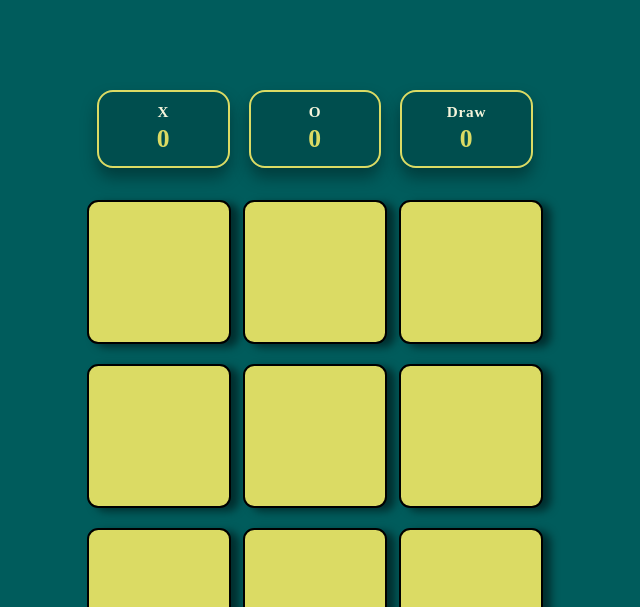
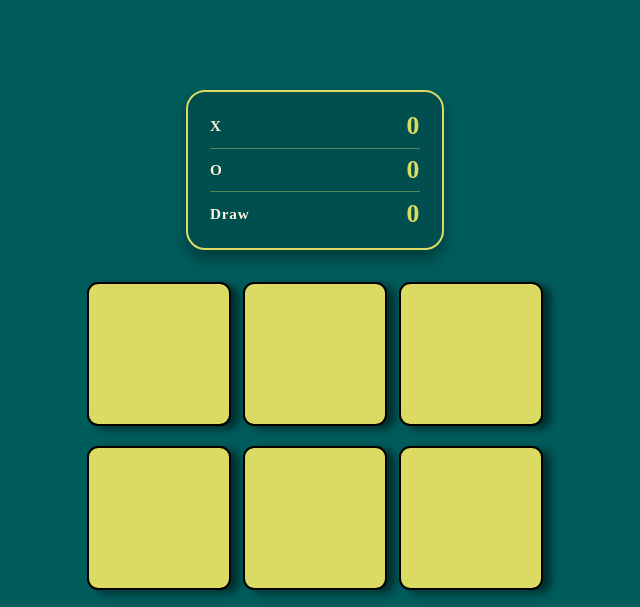
Before and after one commit to DIP-24/Tic_Tac_Toe_Web, a plain HTML site: page index.html in a window 1280 px wide. Shown: the part 126-733 px from the top of the page, without its empty margins (325-965 px from the left). Drawn offline with Linux system fonts and the light colour scheme.

Commit message:
modifying score board

```diff
--- a/index.html
+++ b/index.html
@@ -11,17 +11,19 @@
         <h1>Tic-Tac-Toe</h1>
     </div>
     <div class="scoreboard" aria-label="Scoreboard">
-        <div class="score-item">
+        <div class="score-box">
+            <div class="score-row">
                 <span class="label">X</span>
                 <span class="value" id="score-x">0</span>
             </div>
-        <div class="score-item">
+            <div class="score-row">
                 <span class="label">O</span>
                 <span class="value" id="score-o">0</span>
             </div>
-        <div class="score-item">
+            <div class="score-row">
                 <span class="label">Draw</span>
                 <span class="value" id="score-draw">0</span>
+            </div>
         </div>
     </div>
     <div class="container">
--- a/style.css
+++ b/style.css
@@ -71,28 +71,34 @@ h1{
     margin: 1rem auto 2rem auto;
     display: flex;
     justify-content: center;
-    gap: 1.2rem;
+}
+.score-box{
+    background: rgba(0, 0, 0, 0.15);
+    border: 2px solid rgb(219, 219, 100);
+    border-radius: 1.2rem;
+    padding: 0.8rem 1.4rem;
     color: rgb(219, 219, 100);
     font-weight: bold;
     letter-spacing: 0.05em;
+    box-shadow: 0 0.6rem 1rem rgba(0,0,0,0.35);
+    min-width: 210px;
 }
-.score-item{
-    background: rgba(0, 0, 0, 0.15);
-    border: 2px solid rgb(219, 219, 100);
-    border-radius: 1rem;
-    padding: 0.7rem 1.2rem;
-    min-width: 90px;
-    box-shadow: 0 0.6rem 1rem rgba(0,0,0,0.35);
+.score-row{
+    display: flex;
+    justify-content: space-between;
+    align-items: center;
+    padding: 0.4rem 0;
+    border-bottom: 1px solid rgba(219,219,100,0.4);
 }
-.score-item .label{
-    display: block;
+.score-row:last-child{
+    border-bottom: none;
+}
+.score-row .label{
     font-size: 0.95rem;
     color: beige;
 }
-.score-item .value{
-    display: block;
+.score-row .value{
     font-size: 1.6rem;
-    margin-top: 0.2rem;
 }
 .footer{
     margin-top: 3vmin;
```
Lines whose indentation alone changed are shown as unchanged.
